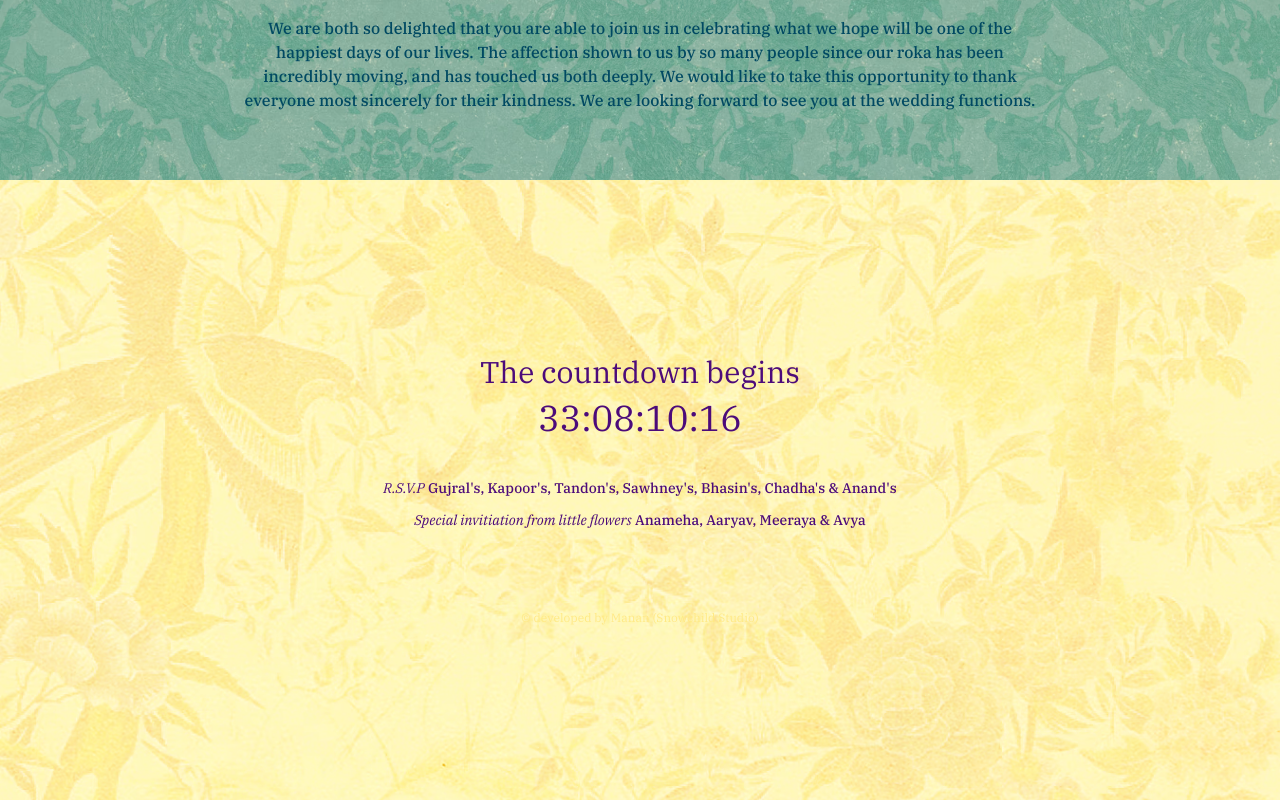
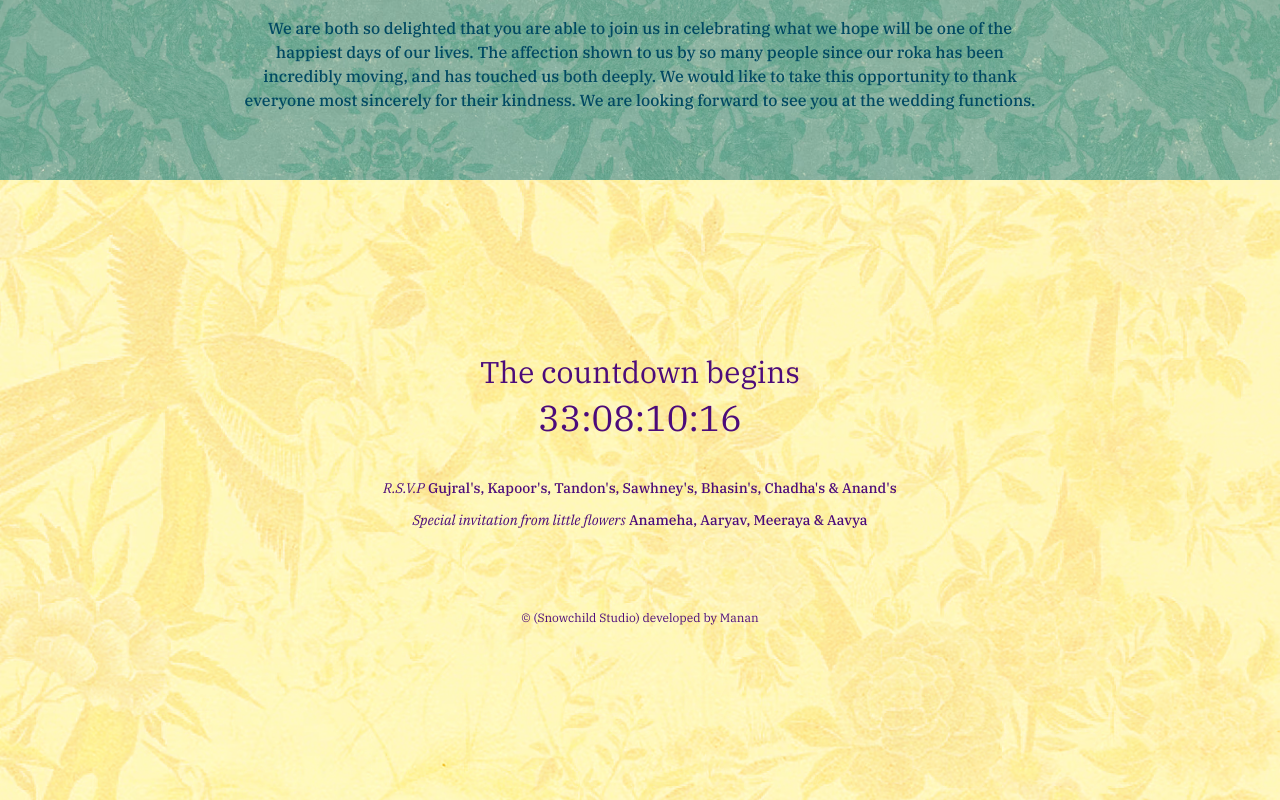
Before and after one commit to MANANTANDON/varun-and-riya, a Next.js app: page / in a window 1280 px wide. Shown: the part 7368-8168 px from the top of the page. Built offline with nearby package versions, Linux system fonts and the light colour scheme; a web font is replaced by a local one.

Commit message:
Footer update...

```diff
--- a/src/components/Footer.jsx
+++ b/src/components/Footer.jsx
@@ -55,11 +55,12 @@ export const Footer = () => {
           </span>
         </p>
         <p className=" text-sm text-center mt-3 w-75 md:w-full">
-          <i>Special invitiation from little flowers</i>{" "}
-          <span className="font-medium">Anameha, Aaryav, Meeraya & Avya</span>
+          <i>Special invitation from little flowers</i>{" "}
+          <span className="font-medium">Anameha, Aaryav, Meeraya & Aavya</span>
         </p>
-        <p className="mt-20 text-xs text-[#FFE985]">
-          © developed by Manan (Snowchild Studio)
+        <p className="mt-20 text-xs">
+          © <a href="https://www.snowchildstudio.com/">(Snowchild Studio)</a>{" "}
+          developed by Manan
         </p>
       </div>
     </div>
```
